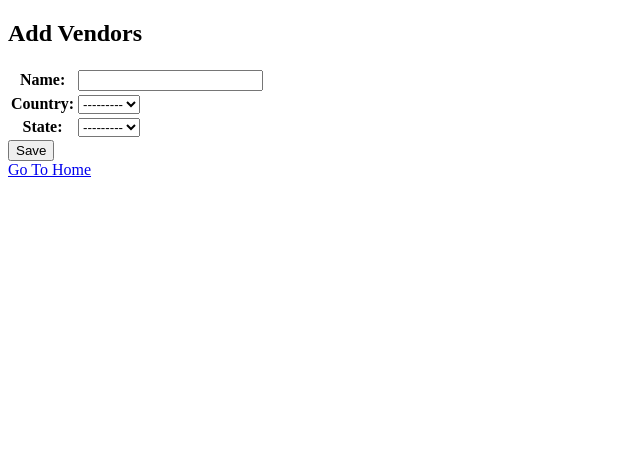
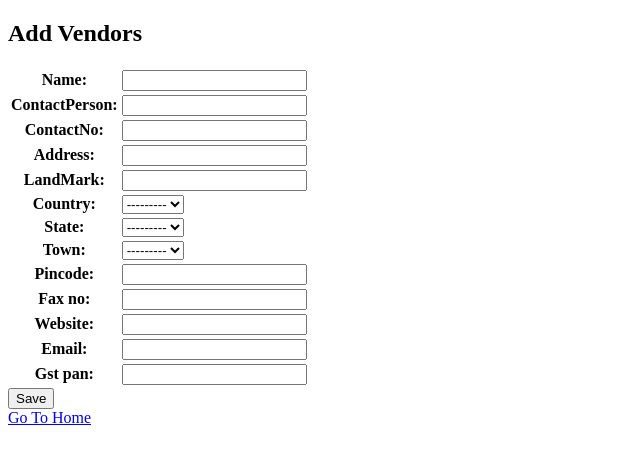
Before and after one commit to ashish1500616/gst, a Django app: a page that uses purchase/templates/purchase/vendor_form.html in a window 1280 px wide. Shown: the top 464 px of the page, without its empty margins (0-640 px from the left). Run offline with Django 3.2, Linux system fonts and the light colour scheme; data that the repository does not hold is empty.

Commit message:
ADD Town Dependent LookUp

```diff
--- a/purchase/admin.py
+++ b/purchase/admin.py
@@ -3,7 +3,7 @@ from django.contrib import admin
 # Register your models here.
 
 
-from .models import Vendor, Product, Tax, Country, State
+from .models import Vendor, Product, Tax, Country, State, Town
 
 # class Vendor(admin.ModelAdmin):
 #     pass
@@ -14,3 +14,4 @@ admin.site.register(Product)
 admin.site.register(Tax)
 admin.site.register(Country)
 admin.site.register(State)
+admin.site.register(Town)
--- a/purchase/forms.py
+++ b/purchase/forms.py
@@ -1,6 +1,6 @@
 from django import forms
 
-from .models import Vendor, Product, Tax, Country, State
+from .models import Vendor, Product, Tax, Country, State, Town
 
 
 class VendorForm(forms.ModelForm):
@@ -8,21 +8,13 @@ class VendorForm(forms.ModelForm):
 
     class Meta:
         model = Vendor
-        fields = ('name', 'country', 'state')
-
-    # state = forms.ModelChoiceField(
-    #     queryset=State.objects.all(), empty_label=None)
-
-    # def __init__(self, *args, **kwargs):
-    #     superVendorForm, self).__init__(*args, **kwargs)
-    #
-    # def clean(self):
-    #     cleaned_data=superVendorForm, self).clean()
-    #     return cleaned_data
+        # fields = ('name', 'country', 'state')
+        fields = '__all__'
 
     def __init__(self, *args, **kwargs):
         super().__init__(*args, **kwargs)
         self.fields['state'].queryset = State.objects.none()
+        self.fields['town'].queryset = Town.objects.none()
 
         if 'country' in self.data:
             try:
@@ -34,6 +26,18 @@ class VendorForm(forms.ModelForm):
         elif self.instance.pk:
             self.fields['state'].queryset = self.instance.country.state_set.order_by(
                 'state_name')
+
+        if 'state' in self.data:
+            try:
+                countryName = self.data.get('country')
+                stateName = self.data.get('state')
+                self.fields['town'].queryset = Town.objects.filter(
+                    state_name_id=stateName, country_name_id=countryName).order_by('town_name')
+            except (ValueError, TypeError):
+                pass  # invalid input from the client; ignore and fallback to empty City queryset
+        elif self.instance.pk:
+            self.fields['town'].queryset = self.instance.country.town_set.order_by(
+                'town_name')
 
 
 class ProductForm(forms.ModelForm):
--- a/purchase/models.py
+++ b/purchase/models.py
@@ -30,6 +30,18 @@ class State(models.Model):
         return self.state_name
 
 
+class Town(models.Model):
+    town_cd = models.CharField(blank=True, max_length=2)
+    town_name = models.CharField(blank=True, primary_key=True, max_length=20)
+    state_name = models.ForeignKey(
+        State, on_delete=models.CASCADE)
+    country_name = models.ForeignKey(
+        Country, on_delete=models.CASCADE)
+
+    def __str__(self):
+        return self.town_name
+
+
 class Vendor(models.Model):
     country_choices = (
         ('IN', 'India'),
@@ -54,6 +66,7 @@ class Vendor(models.Model):
 
     country = models.ForeignKey(Country, on_delete=models.SET_NULL, null=True)
     state = models.ForeignKey(State, on_delete=models.SET_NULL, null=True)
+    town = models.ForeignKey(Town, on_delete=models.SET_NULL, null=True)
 
     # country = models.CharField(max_length=2, choices=country_choices)
     # state = models.CharField(max_length=2, choices=country_choices)
--- /dev/null
+++ b/purchase/templates/purchase/town_dropdown_list_options.html
@@ -0,0 +1,4 @@
+<option value="">---------</option>
+{% for town in towns %}
+<option value="{{ town.pk }}">{{town.town_name }}</option>
+{% endfor %}
--- a/purchase/templates/purchase/vendor_form.html
+++ b/purchase/templates/purchase/vendor_form.html
@@ -9,8 +9,8 @@
 <body>
   <section style="text-align=" center>
     <h1>Add Vendors</h1> {% block content %}
-    <form method="POST" id="vendorForm" data-states-url="{% url 'ajax_load_states' %}" novalidate>
-      {% csrf_token %}
+    <form method="POST" id="vendorForm" data-states-url="{% url 'ajax_load_states'%}" data-towns-url="{% url 'ajax_load_towns'%}" novalidate>
+      <!--data-towns-url="{% url 'ajax_load_towns'%}"-->{% csrf_token %}
       <table>
         {{ form.as_table }}
       </table>
@@ -22,9 +22,11 @@
 
     <script src="https://code.jquery.com/jquery-3.3.1.min.js"></script>
     <script>
+      var countryName = ""
       $("#id_country").change(function() {
         var url = $("#vendorForm").attr("data-states-url"); // get the url of the `load_cities` view
         var countryName = $(this).val(); // get the selected country ID from the HTML input
+        console.log(countryName)
 
         $.ajax({ // initialize an AJAX request
           url: url, // set the url of the request (= localhost:8000/hr/ajax/load-cities/)
@@ -32,7 +34,28 @@
             'country': countryName // add the country id to the GET parameters
           },
           success: function(data) { // `data` is the return of the `load_cities` view function
-            $("#id_state").html(data); // replace the contents of the city input with the data that came from the server
+            $("#id_state").html(data);
+            // replace the contents of the city input with the data that came from the server
+
+          }
+        });
+
+      });
+      $("#id_state").change(function() {
+        var url = $("#vendorForm").attr("data-towns-url"); // get the url of the `load_cities` view
+        var stateName = $(this).val(); // get the selected country ID from the HTML input
+        var countryValue = $("#id_country").val();
+        console.log(stateName)
+
+        $.ajax({ // initialize an AJAX request
+          url: url, // set the url of the request (= localhost:8000/hr/ajax/load-cities/)
+          data: {
+            'state': stateName,
+            'country': countryValue
+            // add the country id to the GET parameters
+          },
+          success: function(data) { // `data` is the return of the `load_cities` view function
+            $("#id_town").html(data); // replace the contents of the city input with the data that came from the server
           }
         });
 
--- a/purchase/urls.py
+++ b/purchase/urls.py
@@ -9,4 +9,5 @@ urlpatterns = [
     url(r'^addtax/$', views.addTax, name='add_Tax'),
     url(r'^$', views.home, name='home'),
     url('ajax/load-states/', views.load_states, name='ajax_load_states'),
+    url('ajax/load-towns/', views.load_towns, name='ajax_load_towns'),
 ]
--- a/purchase/views.py
+++ b/purchase/views.py
@@ -2,7 +2,7 @@ from django.shortcuts import render
 from django.forms import modelformset_factory
 from django.shortcuts import render, redirect
 from django.urls import reverse_lazy
-from .models import Vendor, Country, State
+from .models import Vendor, Country, State, Town
 from .forms import VendorForm, ProductForm, TaxForm
 from django.views.generic import ListView, CreateView, UpdateView
 
@@ -17,7 +17,19 @@ def load_states(request):
     country_name_id = request.GET.get('country')
     states = State.objects.filter(
         country_name_id=country_name_id).order_by('state_name')
+    print(states)
     return render(request, 'purchase/state_dropdown_list_options.html', {'states': states})
+
+
+def load_towns(request):
+    print("\t \nInside Load Towns.\t\n")
+    country_name_id = request.GET.get('country')
+    state_name_id = request.GET.get('state')
+    towns = Town.objects.filter(
+        state_name_id=state_name_id, country_name_id=country_name_id)
+
+    print(towns)
+    return render(request, 'purchase/town_dropdown_list_options.html', {'towns': towns})
 
 
 class AddVendors(CreateView):
```
